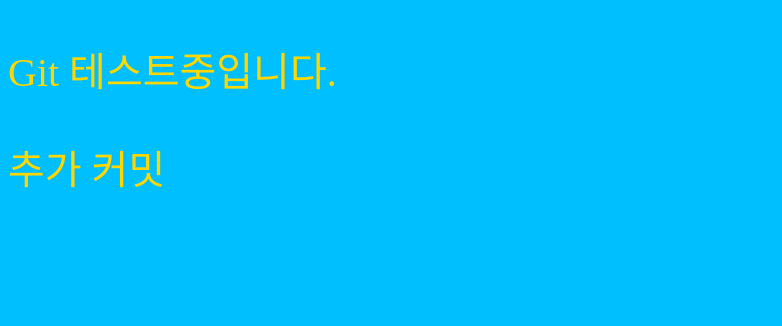
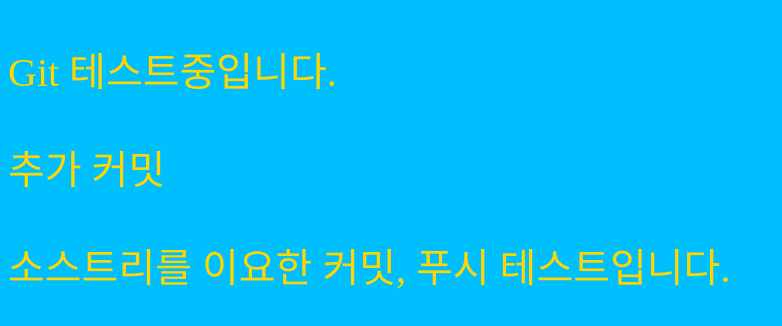
Before and after one commit to juyeon1304/frontend, a plain HTML site: page index.html in a window 1280 px wide. Shown: the whole page, without its empty margins (0-782 px from the left). Drawn offline with Linux system fonts and the light colour scheme.

Commit message:
소스트리를 이용해서 커밋을 합니다.

```diff
--- a/index.html
+++ b/index.html
@@ -10,5 +10,6 @@
 <body>
     <p>Git 테스트중입니다.</p>
     <p>추가 커밋</p>
+    <p>소스트리를 이요한 커밋, 푸시 테스트입니다.</p>
 </body>
 </html>
```
Also changed, not shown: 1 other file.
